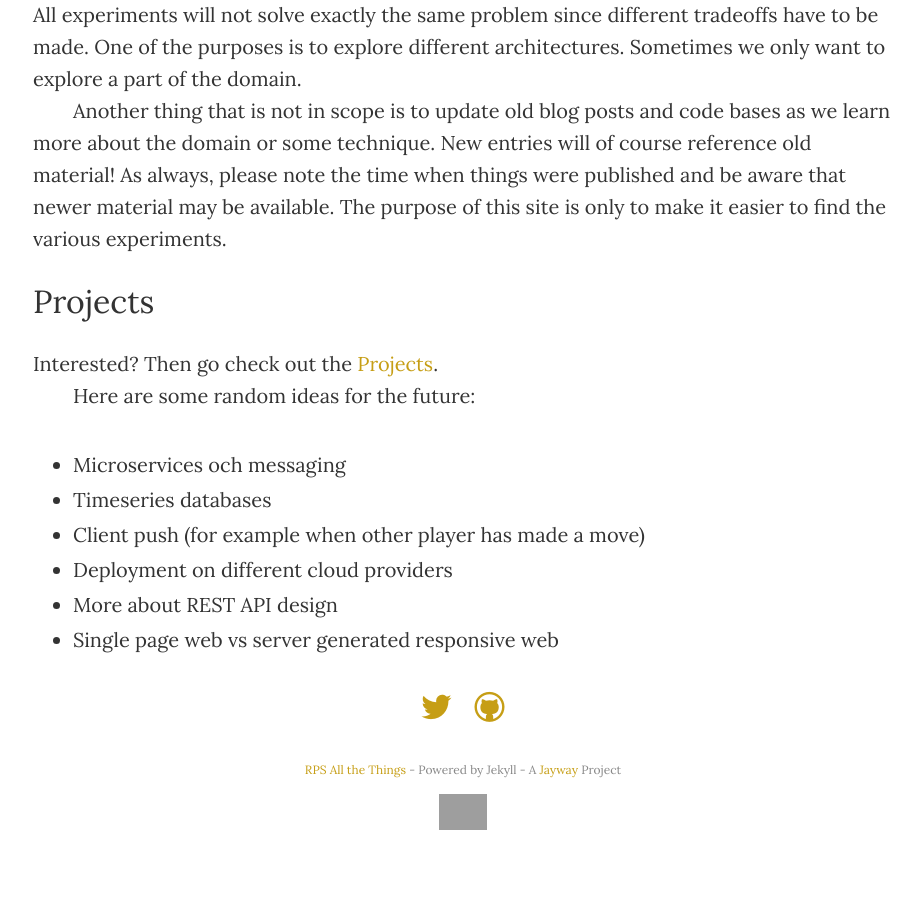
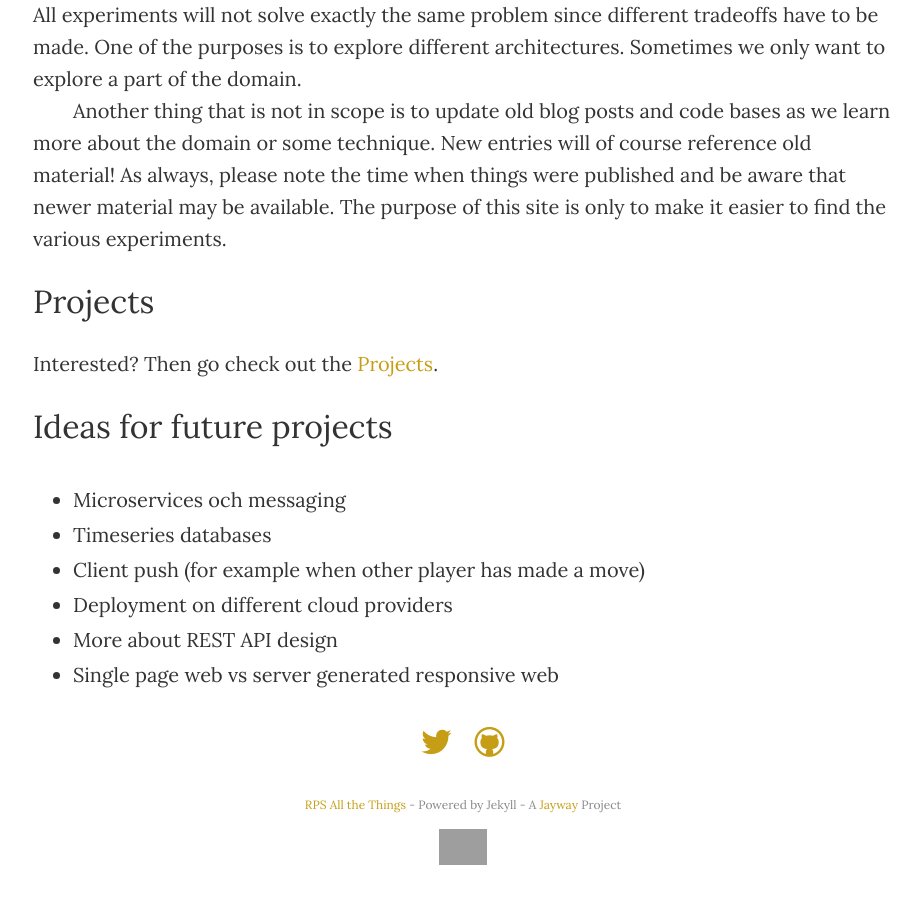
Before and after one commit to jayway/rpsallthethings, a Jekyll site: the page built from introduction.md, in a window 1280 px wide and 900 px high, scrolled down 1527 px. Shown: the whole window, without its empty margins (177-1098 px from the left). Built offline with Jekyll 4.4.1, drawn with Linux system fonts in a browser that asks for light colours; comment, search, counter and statistics services are not loaded; before the commit the page ends 2392 px from its top, so only the background shows below that; grey boxes are pictures that could not be loaded.

Commit message:
Add heading

```diff
--- a/introduction.md
+++ b/introduction.md
@@ -35,7 +35,7 @@ Another thing that is not in scope is to update old blog posts and code bases as
 
 Interested? Then go check out the [Projects](../projects/).
 
-Here are some random ideas for the future:
+## Ideas for future projects
 
 * Microservices och messaging
 * Timeseries databases
```
